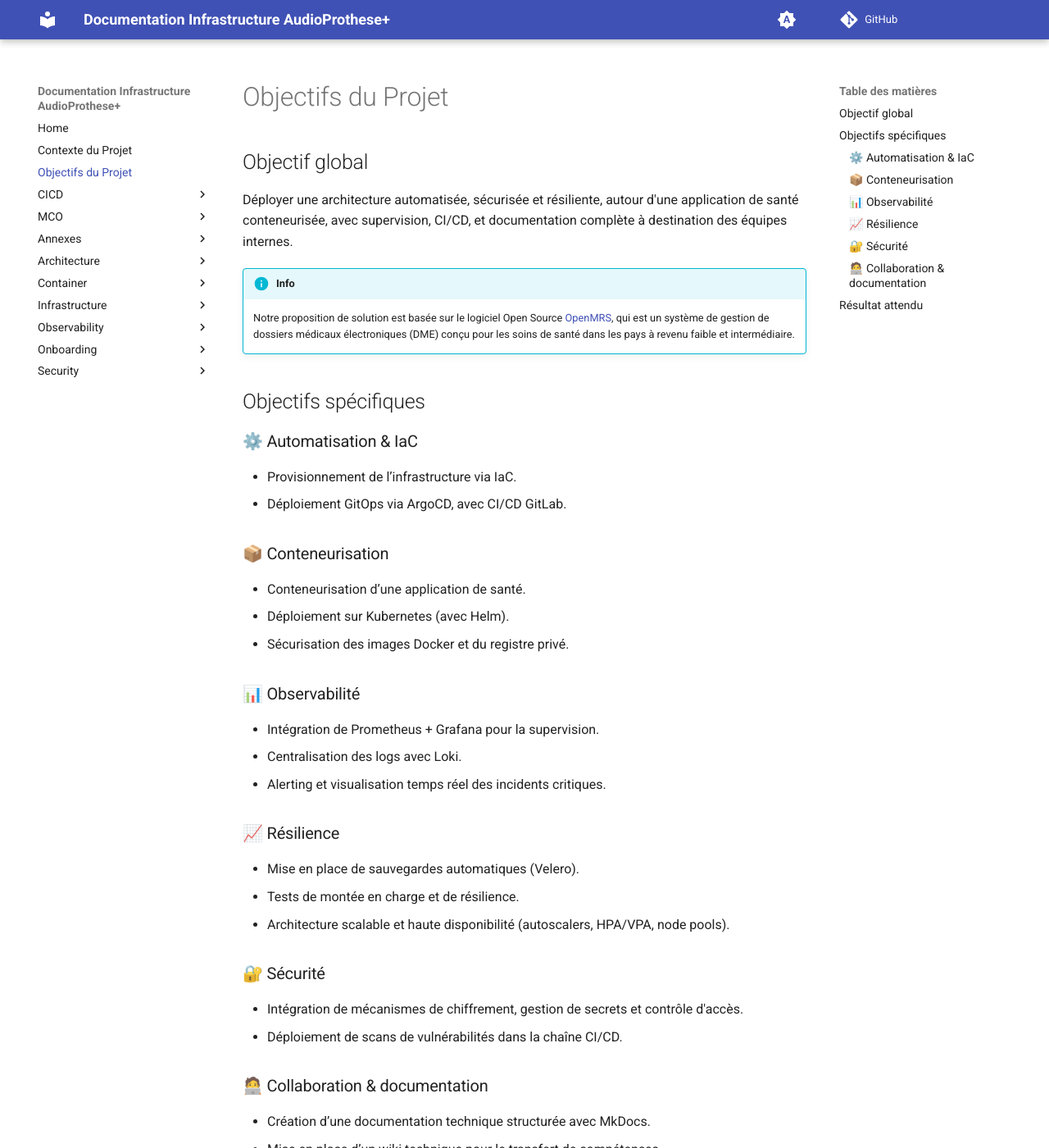
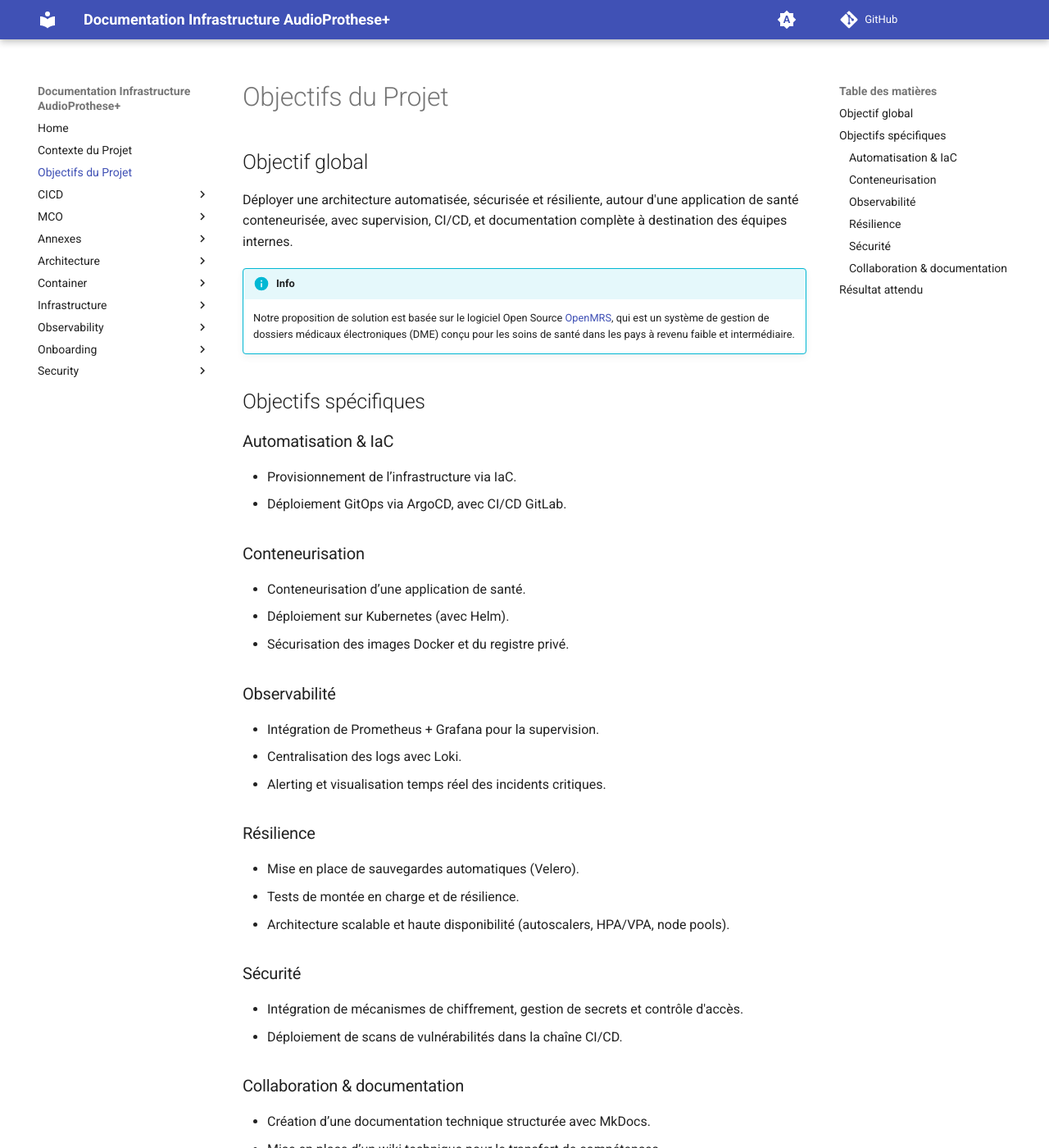
Before and after one commit to AudioProthese/openmrs-architecture-documentation, an MkDocs documentation site: the page built from docs/objectifs.md, in a window 1280 px wide and 1400 px high. Shown: the whole window at 82% size. Built offline with MkDocs 1.6.1 and Material for MkDocs 9.7.7, drawn with Linux system fonts in a browser that asks for light colours; comment, search, counter and statistics services are not loaded.

```diff
--- a/docs/objectifs.md
+++ b/docs/objectifs.md
@@ -9,36 +9,35 @@ Déployer une architecture automatisée, sécurisée et résiliente, autour d'un
 
 ## Objectifs spécifiques
 
-
-### ⚙️ Automatisation & IaC
+### Automatisation & IaC
 
 - Provisionnement de l’infrastructure via IaC.
 - Déploiement GitOps via ArgoCD, avec CI/CD GitLab.
 
-### 📦 Conteneurisation
+### Conteneurisation
 
 - Conteneurisation d’une application de santé.
 - Déploiement sur Kubernetes (avec Helm).
 - Sécurisation des images Docker et du registre privé.
 
-### 📊 Observabilité
+### Observabilité
 
 - Intégration de Prometheus + Grafana pour la supervision.
 - Centralisation des logs avec Loki.
 - Alerting et visualisation temps réel des incidents critiques.
 
-### 📈 Résilience
+### Résilience
 
 - Mise en place de sauvegardes automatiques (Velero).
 - Tests de montée en charge et de résilience.
 - Architecture scalable et haute disponibilité (autoscalers, HPA/VPA, node pools).
 
-### 🔐 Sécurité
+### Sécurité
 
 - Intégration de mécanismes de chiffrement, gestion de secrets et contrôle d'accès.
 - Déploiement de scans de vulnérabilités dans la chaîne CI/CD.
 
-### 🧑‍💻 Collaboration & documentation
+### Collaboration & documentation
 
 - Création d’une documentation technique structurée avec MkDocs.
 - Mise en place d’un wiki technique pour le transfert de compétences.
```
